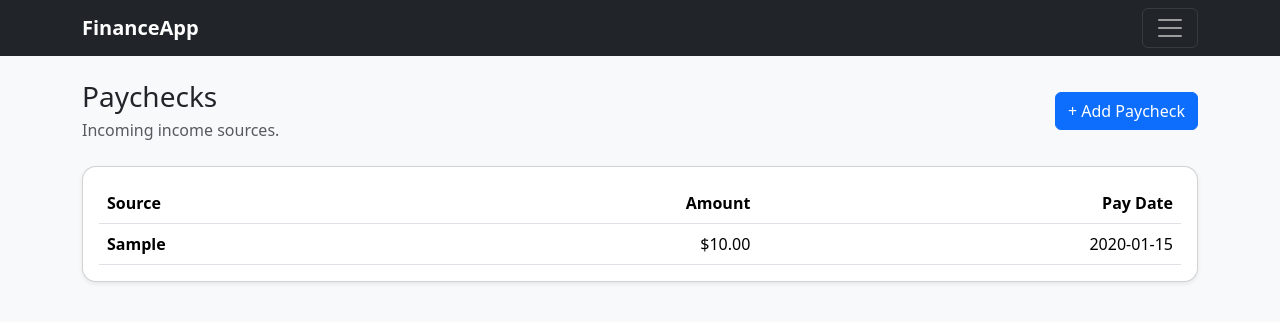
After one commit to Sivad80/finance-dashboard-flask, a Flask app: page /paychecks in a window 1280 px wide. The commit adds this page. Shown: the top 322 px of the page. Run offline with Flask 3, Linux system fonts and the light colour scheme; tables that the repository leaves empty hold one stand-in row (values such as "Sample post").

```diff
--- a/app/routes.py
+++ b/app/routes.py
@@ -1,13 +1,45 @@
 from flask import Blueprint, render_template, request, redirect, url_for, flash
-from .models import Bill
+from .models import Bill, Paycheck
 from .extensions import db
+from datetime import date
+from sqlalchemy import func
+
 
 
 main = Blueprint('main', __name__)
 
-@main.route('/')
+@main.route("/")
 def dashboard():
-    return render_template('dashboard.html')
+    total_bills = (
+        db.session.query(func.coalesce(func.sum(Bill.amount), 0))
+        .filter(Bill.is_active == True)
+        .scalar()
+    )
+
+    total_income = (
+        db.session.query(func.coalesce(func.sum(Paycheck.amount), 0))
+        .scalar()
+    )
+
+    remaining = float(total_income) - float(total_bills)
+
+    next_paycheck = (
+        Paycheck.query
+        .filter(Paycheck.pay_date >= date.today())
+        .order_by(Paycheck.pay_date.asc())
+        .first()
+    )
+
+    next_paycheck_label = next_paycheck.pay_date.strftime("%b %d, %Y") if next_paycheck else "—"
+
+    return render_template(
+        "dashboard.html",
+        total_income=float(total_income),
+        total_bills=float(total_bills),
+        remaining=float(remaining),
+        next_paycheck_label=next_paycheck_label,
+    )
+
 
 @main.route('/bills')
 def bills():
@@ -53,3 +85,37 @@ def create_bill():
 
     flash("Bill Added.", "success")
     return redirect(url_for('main.bills'))
+
+@main.route("/paychecks")
+def paychecks():
+    paychecks = Paycheck.query.order_by(Paycheck.pay_date.asc()).all()
+    return render_template("paychecks.html", paychecks=paychecks)
+
+@main.route("/paychecks/new", methods=["POST"])
+def create_paycheck():
+    source = request.form.get("source", "").strip()
+    amount_raw = request.form.get("amount", "0").strip()
+    pay_date_raw = request.form.get("pay_date", "").strip()
+
+    if not source:
+        flash("Paycheck source is required.", "danger")
+        return redirect(url_for("main.paychecks"))
+
+    try:
+        amount = float(amount_raw)
+    except ValueError:
+        flash("Amount must be a number.", "danger")
+        return redirect(url_for("main.paychecks"))
+
+    try:
+        pay_date = date.fromisoformat(pay_date_raw)
+    except ValueError:
+        flash("Pay date must be a valid date.", "danger")
+        return redirect(url_for("main.paychecks"))
+
+    paycheck = Paycheck(source=source, amount=amount, pay_date=pay_date)
+    db.session.add(paycheck)
+    db.session.commit()
+
+    flash("Paycheck added.", "success")
+    return redirect(url_for("main.paychecks"))
--- a/app/templates/base.html
+++ b/app/templates/base.html
@@ -31,7 +31,7 @@
                             <a class="nav-link" href="{{ url_for('main.bills') }}">Bills</a>
                          </li>
                          <li class="nav-item">
-                            <a class="nav-link disabled" href="#">Paychecks</a>
+                            <a class="nav-link" href="{{ url_for('main.paychecks') }}">Paychecks</a>
                          </li>
                          <li class="nav-item">
                             <a class="nav-link disabled" href="#">Expenses</a>
--- /dev/null
+++ b/app/templates/paychecks.html
@@ -0,0 +1,79 @@
+{% extends "base.html" %}
+
+{% block title %}Paychecks | FinanceApp{% endblock %}
+
+{% block content %}
+  <div class="d-flex justify-content-between align-items-center mb-4">
+    <div>
+      <h1 class="h3 mb-1">Paychecks</h1>
+      <div class="text-muted">Incoming income sources.</div>
+    </div>
+
+    <button class="btn btn-primary" data-bs-toggle="modal" data-bs-target="#addPaycheckModal">
+      + Add Paycheck
+    </button>
+  </div>
+
+  <div class="card shadow-sm">
+    <div class="card-body">
+      {% if paychecks %}
+        <div class="table-responsive">
+          <table class="table align-middle mb-0">
+            <thead>
+              <tr>
+                <th>Source</th>
+                <th class="text-end">Amount</th>
+                <th class="text-end">Pay Date</th>
+              </tr>
+            </thead>
+            <tbody>
+              {% for p in paychecks %}
+                <tr>
+                  <td class="fw-semibold">{{ p.source }}</td>
+                  <td class="text-end">${{ "%.2f"|format(p.amount) }}</td>
+                  <td class="text-end">{{ p.pay_date }}</td>
+                </tr>
+              {% endfor %}
+            </tbody>
+          </table>
+        </div>
+      {% else %}
+        <p class="text-muted mb-0">No paychecks yet.</p>
+      {% endif %}
+    </div>
+  </div>
+
+  <!-- Add Paycheck Modal -->
+  <div class="modal fade" id="addPaycheckModal" tabindex="-1" aria-hidden="true">
+    <div class="modal-dialog">
+      <form class="modal-content" method="POST" action="{{ url_for('main.create_paycheck') }}">
+        <div class="modal-header">
+          <h5 class="modal-title">Add Paycheck</h5>
+          <button type="button" class="btn-close" data-bs-dismiss="modal"></button>
+        </div>
+
+        <div class="modal-body">
+          <div class="mb-3">
+            <label class="form-label">Source</label>
+            <input class="form-control" name="source" placeholder="Job, Side Gig, etc." required>
+          </div>
+
+          <div class="mb-3">
+            <label class="form-label">Amount</label>
+            <input class="form-control" name="amount" type="number" step="0.01" min="0" required>
+          </div>
+
+          <div class="mb-3">
+            <label class="form-label">Pay Date</label>
+            <input class="form-control" name="pay_date" type="date" required>
+          </div>
+        </div>
+
+        <div class="modal-footer">
+          <button type="button" class="btn btn-outline-secondary" data-bs-dismiss="modal">Cancel</button>
+          <button class="btn btn-primary" type="submit">Save Paycheck</button>
+        </div>
+      </form>
+    </div>
+  </div>
+{% endblock %}
```
